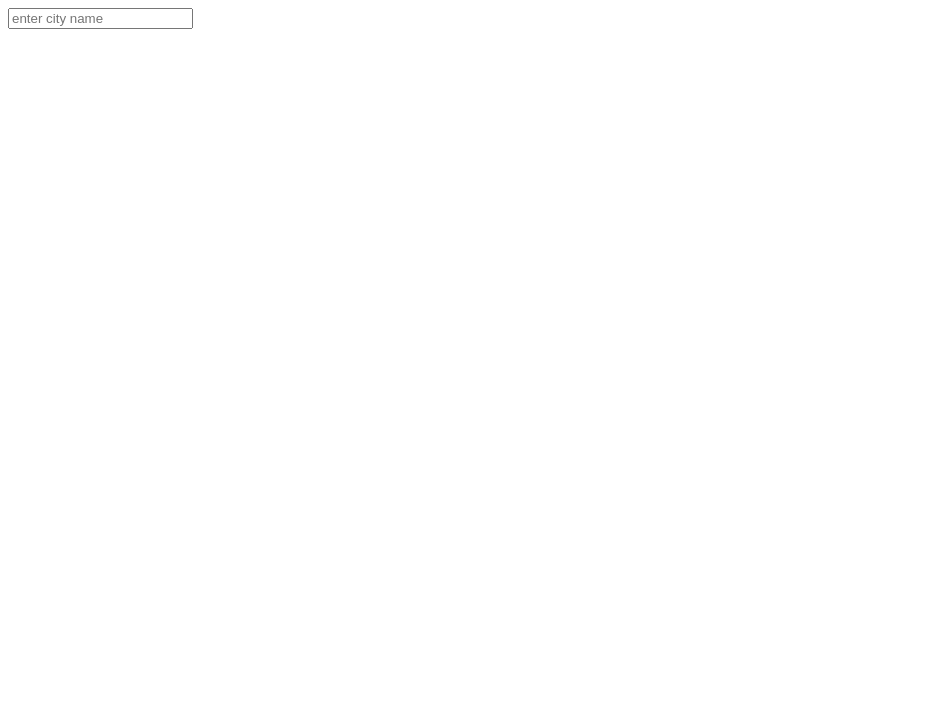
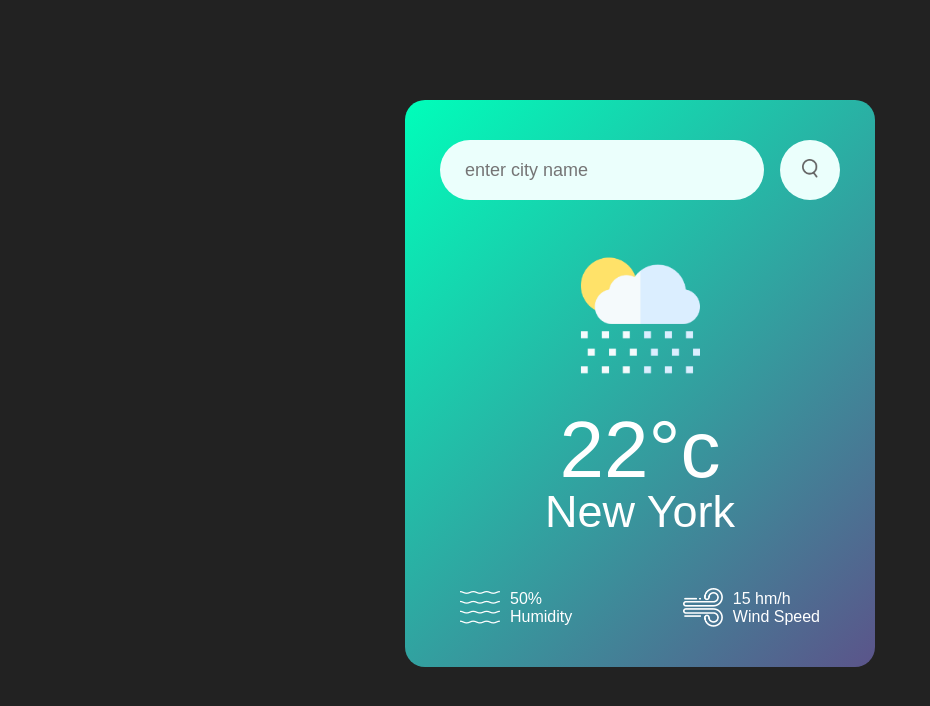
Before and after one commit to ducduy2424/WEATHER-APP, a plain HTML site: page index.html in a window 1280 px wide. Shown: the whole page, without its empty margins (0-930 px from the left). Drawn offline with Linux system fonts and the light colour scheme.

Commit message:
update interface

```diff
--- a/index.html
+++ b/index.html
@@ -10,7 +10,30 @@
 
 <body>
     <div class="card">
-        <div class="search"><input type="text" placeholder="enter city name" spellcheck="false"></div>
+        <div class="search"><input type="text" placeholder="enter city name" spellcheck="false">
+            <button><img src="./images/search.png"></button>
+        </div>
+        <div class="weather">
+            <img src="images/rain.png" class="weather-icon">
+            <h1 class="temp">22°c</h1>
+            <h2 class="city">New York</h2>
+            <div class="details">
+                <div class="col">
+                    <img src="images/humidity.png">
+                    <div>
+                        <p class="humidity">50%</p>
+                        <p>Humidity</p>
+                    </div>
+                </div>
+                <div class="col">
+                    <img src="images/wind.png">
+                    <div>
+                        <p class="wind">15 hm/h</p>
+                        <p>Wind Speed</p>
+                    </div>
+                </div>
+            </div>
+        </div>
     </div>
 </body>
 
--- a/style.css
+++ b/style.css
@@ -0,0 +1,95 @@
+* {
+    margin: 0;
+    padding: 0;
+    font-family: 'Poppins', sans-serif;
+    box-sizing: border-box;
+}
+
+body {
+    background-color: #222;
+}
+
+.card {
+    width: 90%;
+    max-width: 470px;
+    background: linear-gradient(135deg, #00feba, #5b548a);
+    color: #fff;
+    margin: 100px auto 0;
+    border-radius: 20px;
+    padding: 40px 35px;
+    text-align: center;
+}
+
+.search {
+    width: 100%;
+    display: flex;
+    align-items: center;
+    justify-content: space-between;
+}
+
+.search input {
+    border: 0;
+    outline: 0;
+    background: #ebfffc;
+    color: #555;
+    padding: 10px 25px;
+    height: 60px;
+    border-radius: 30px;
+    flex: 1;
+    margin-right: 16px;
+    font-size: 18px;
+}
+
+.search button {
+    border: 0;
+    outline: 0;
+    background: #ebfffc;
+    border-radius: 50%;
+    width: 60px;
+    height: 60px;
+    cursor: pointer;
+}
+
+.search button img {
+    width: 16px;
+}
+
+.weather-icon {
+    width: 170px;
+    margin-top: 30px;
+}
+
+.weather h1 {
+    font-size: 80px;
+    font-weight: 500;
+}
+
+.weather h2 {
+    font-size: 45px;
+    font-weight: 400;
+    margin-top: -10px;
+}
+
+.details {
+    display: flex;
+    align-items: center;
+    justify-content: space-between;
+    padding: 0 20px;
+    margin-top: 50px;
+}
+
+.col {
+    display: flex;
+    align-items: center;
+    text-align: left;
+}
+
+.col img {
+    width: 40px;
+    margin-right: 10px;
+}
+
+.humidity .wind {
+    font-size: 28px;
+    margin-top: -6px;
+}
```
